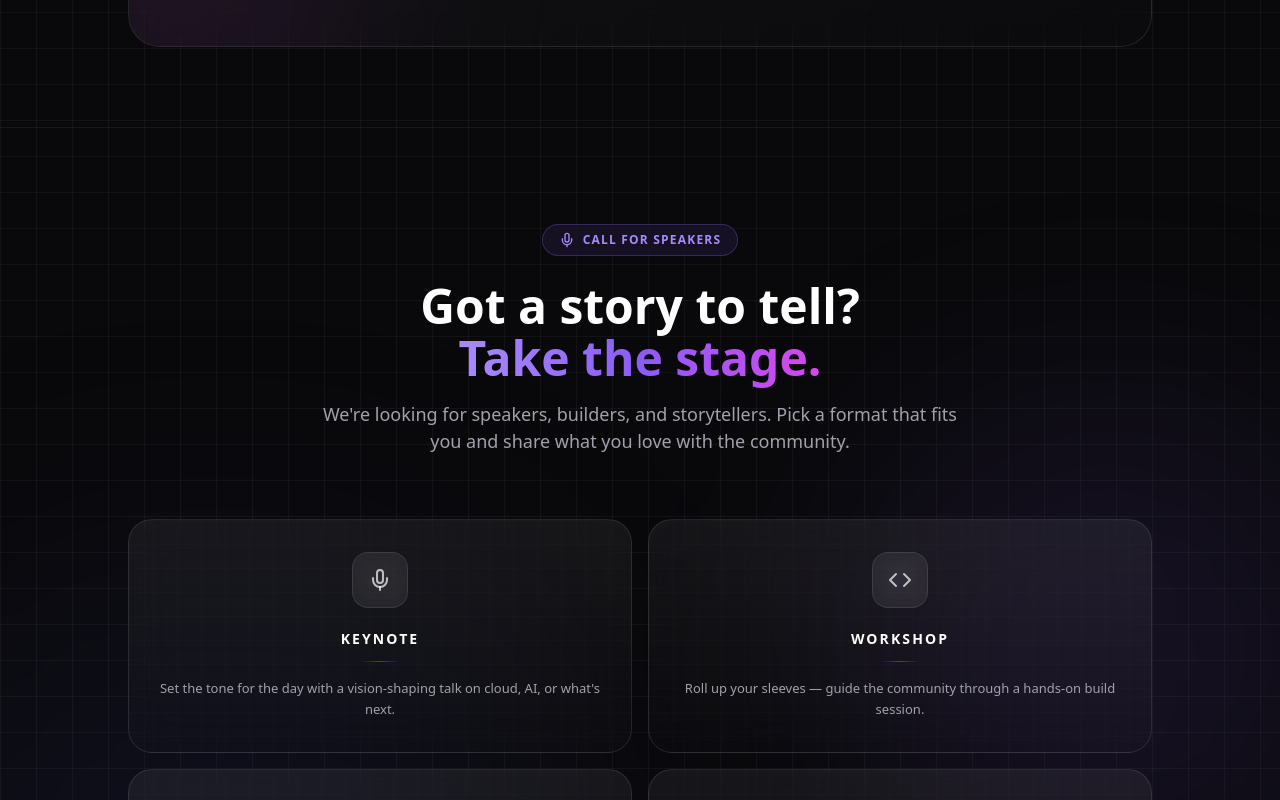
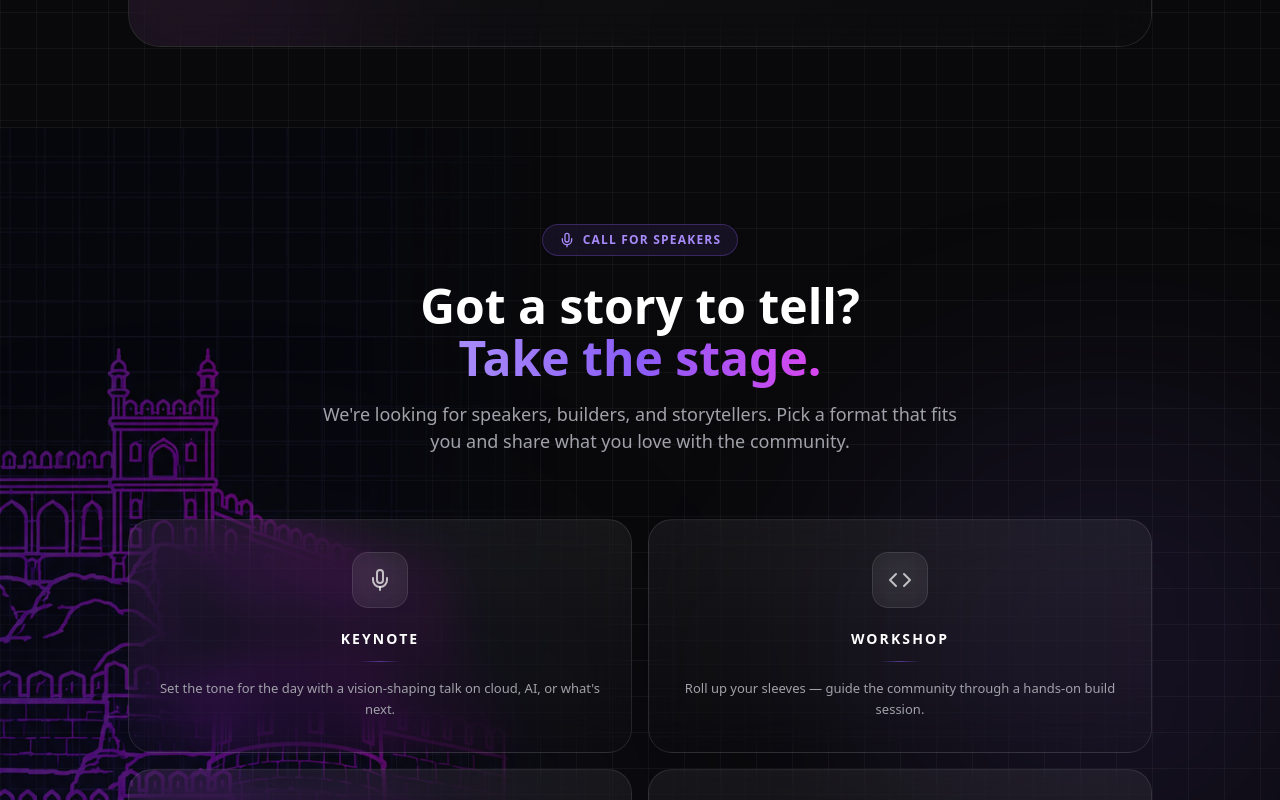
Before and after one commit to suchirsai686-lgtm/DevAWS, a React (Vite) app: page / in a window 1280 px wide. Shown: the part 2400-3200 px from the top of the page. Built offline with nearby package versions, Linux system fonts and the light colour scheme.

Commit message:
Add call-for-speakers background image and update styles for layout

```diff
--- a/src/App.jsx
+++ b/src/App.jsx
@@ -75,6 +75,7 @@ function App() {
         <section className="scd-section" style={{ borderTop: '1px solid rgba(255,255,255,.05)' }}>
           <div className="hero-glow-1" style={{ top: '25%', left: 'auto', right: '-80px' }} />
           <div className="hero-glow-2" style={{ bottom: 0, right: 'auto', left: '-80px' }} />
+          <div className="cfs-bg-left"><img src="/call-for-speakers.png" alt="" /></div>
           <div className="scd-container" style={{ position: 'relative' }}>
             <div className="text-center">
               <SectionBadge icon={Mic} label="Call for Speakers" />
--- a/src/styles.css
+++ b/src/styles.css
@@ -128,6 +128,16 @@ ul { list-style: none; }
   mask-image: linear-gradient(to right, transparent 0%, #000 35%);
 }
 .hero-bg-right img {
+  height: 100%; width: auto; opacity: .4;
+}
+.cfs-bg-left {
+  position: absolute; top: 0; left: 0; bottom: 0; z-index: -1;
+  display: flex; align-items: center; justify-content: flex-start;
+  pointer-events: none;
+  -webkit-mask-image: linear-gradient(to left, transparent 0%, #000 35%);
+  mask-image: linear-gradient(to left, transparent 0%, #000 35%);
+}
+.cfs-bg-left img {
   height: 100%; width: auto; opacity: .4;
 }
 .hero-badge {
```
Also changed, not shown: public/call-for-speakers.png (added).
